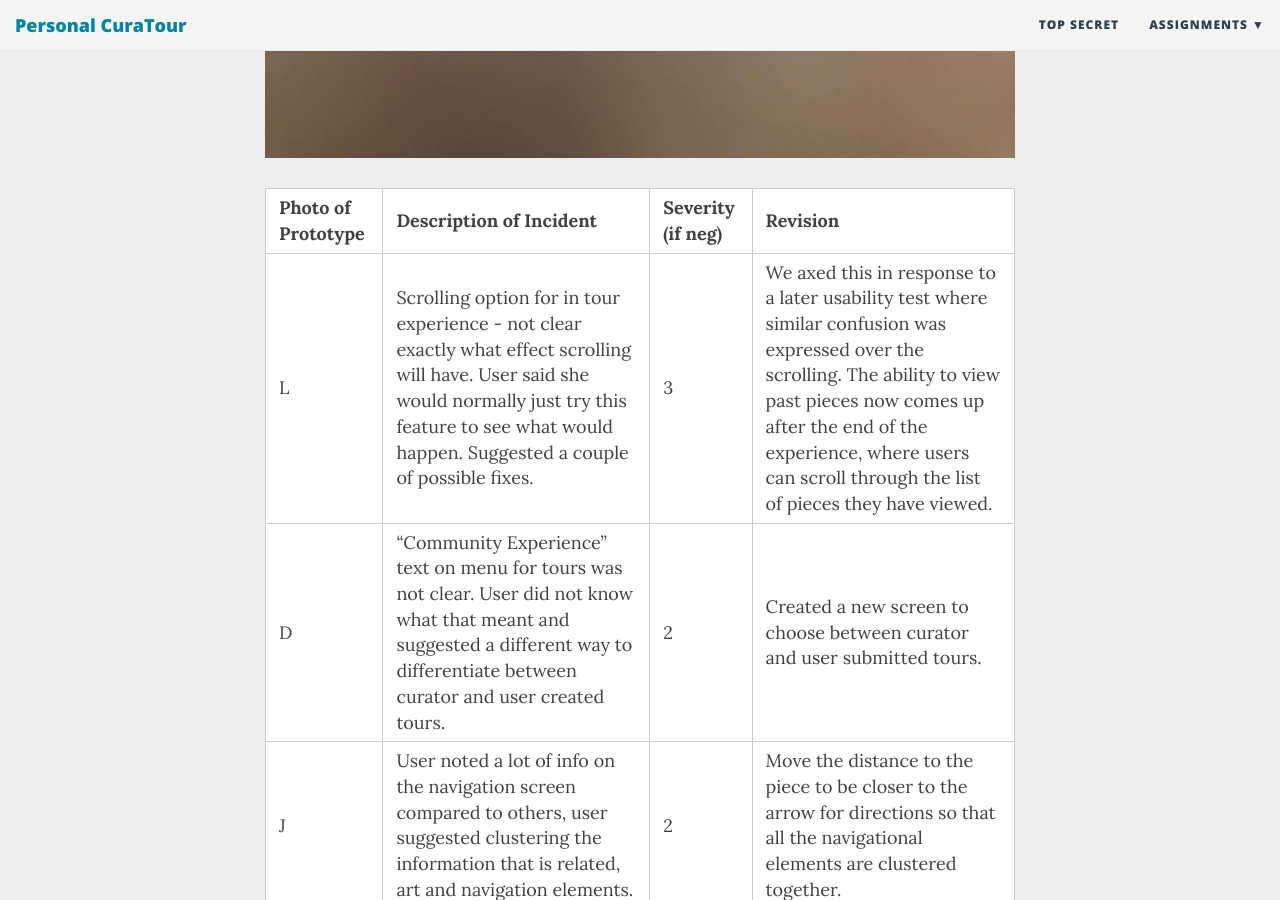
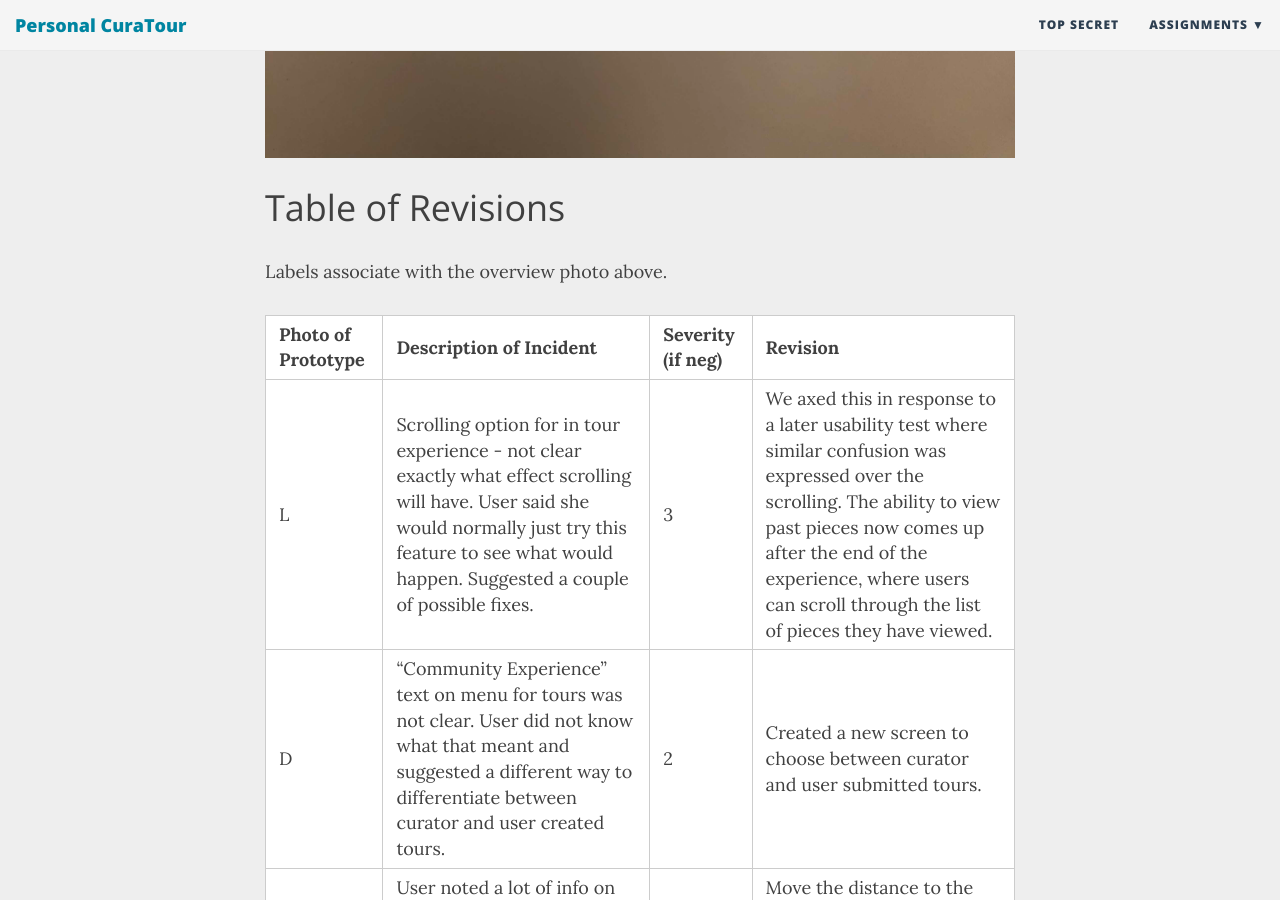
Before and after one commit to krtejeda/PersonalCuraTour, a Jekyll site: the page built from Usability-Testing-Review.md, in a window 1280 px wide and 900 px high, scrolled down 3092 px. Built offline with Jekyll 4.4.1, drawn with Linux system fonts in a browser that asks for light colours; nearby versions of some CDN libraries; some of the changed text lies outside the part shown.

Commit message:
Update Usability-Testing-Review.md

```diff
--- a/Usability-Testing-Review.md
+++ b/Usability-Testing-Review.md
@@ -25,10 +25,13 @@
 
 After this test, we revised our title writing screen for tour creation to have the option for both drawing letters and speaking. We modeled this after the way Apple does it for their other applications so that we could be consistent with writing methods a user would be familiar with. We also added a screen where users could review and edit the art that they visited during tour creation before they decided on uploading the tour.
 
-# Table of Revisions
+# Overview of Revised Prototype
 
 ![](https://krtejeda.github.io/PersonalCuraTour/img/overview3.jpg)
 
+# Table of Revisions
+
+Labels associate with the overview photo above.
 
 | Photo of Prototype | Description of Incident | Severity (if neg) | Revision |
 | ----- | ----- | ----- | ----- |
```
